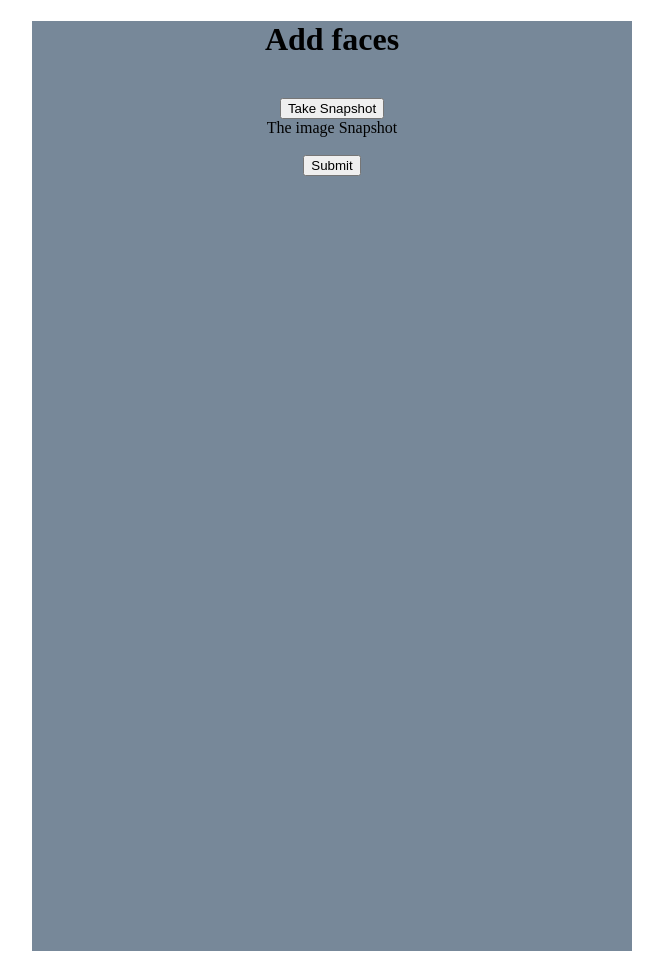
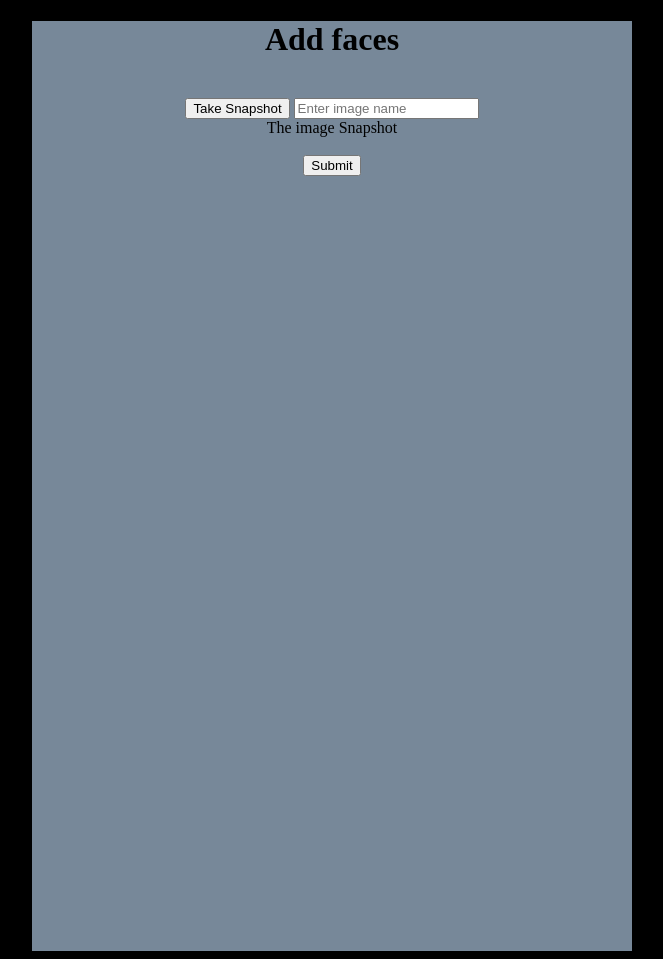
Before and after one commit to andris1177/facial-recognition-for-project, a PHP site: page /adminSite/takePicture/takePicture.html in a window 1280 px wide. Shown: the whole page, without its empty margins (308-971 px from the left). Run offline with PHP 8.4, Linux system fonts and the light colour scheme; some libraries are stand-ins or nearby versions.

Commit message:
add image name

```diff
--- a/web/adminSite/takePicture/takePicture.html
+++ b/web/adminSite/takePicture/takePicture.html
@@ -22,6 +22,7 @@
                     <div id="my_camera"></div>
                     <br/>
                     <input type="button" value="Take Snapshot" onClick="take_snapshot()" />
+                    <input type="text" name="imagename" placeholder="Enter image name" />
                     <input type="hidden" name="image" class="image-tag" />
                 </div>
                 <div>
--- a/web/adminSite/takePicture/takePicture.php
+++ b/web/adminSite/takePicture/takePicture.php
@@ -1,6 +1,6 @@
 <?php
-
     $img = $_POST['image'];
+    $imagename = $_POST['imagename'];
     $folderPath = "images/";
 
     $image_parts = explode(";base64,", $img);
@@ -8,9 +8,9 @@
     $image_type = $image_type_aux[1];
 
     $image_base64 = base64_decode($image_parts[1]);
-    $fileName = uniqid() . '.png';
+    $fileName = $imagename . '.jpg';
 
     $file = $folderPath . $fileName;
     file_put_contents($file, $image_base64);
-    echo "The image has saved to the server"
+    echo "The image has saved to the server";
 ?>
--- a/web/style.css
+++ b/web/style.css
@@ -34,3 +34,7 @@
     height: 300px;
     text-align: center;
 }
+
+body{
+    background-color: black;
+}
```
